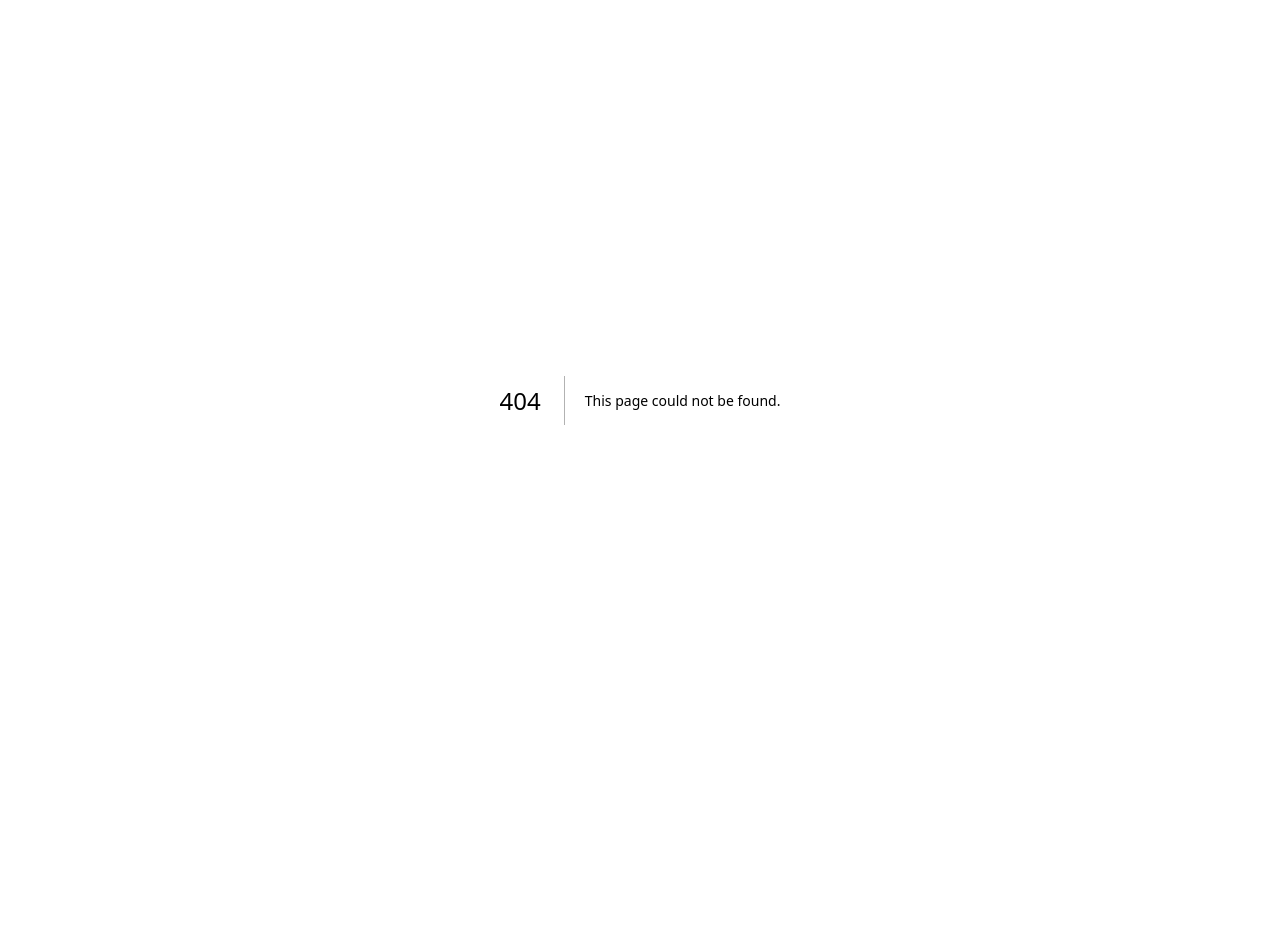
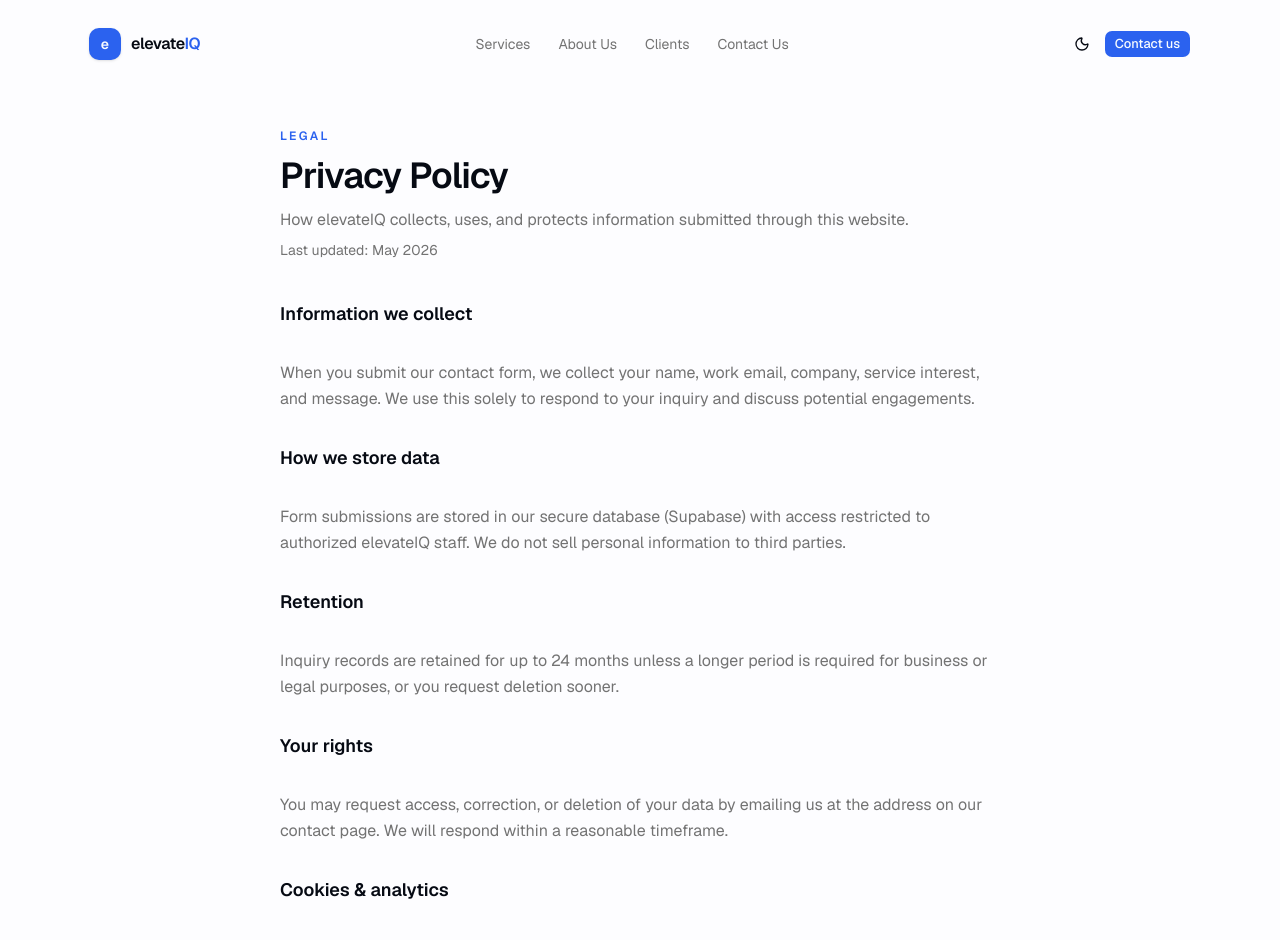
Before and after one commit to emailtorkalva/elevateIQRepo, a Next.js app: page /privacy in a window 1280 px wide. Before the commit this address had no page. Shown: the top 940 px of the page. Before the commit the page ends 800 px from the top, so only its background shows below. Built offline with nearby package versions, Linux system fonts and the light colour scheme.

Commit message:
Create page.tsx

```diff
--- /dev/null
+++ b/app/privacy/page.tsx
@@ -0,0 +1,56 @@
+import type { Metadata } from "next";
+
+import { Footer } from "@/components/home/footer";
+import { Navbar } from "@/components/home/navbar";
+import { ProsePage } from "@/components/legal/prose-page";
+import { BRAND_NAME } from "@/lib/brand";
+
+export const metadata: Metadata = {
+  title: `Privacy Policy | ${BRAND_NAME}`,
+};
+
+export default function PrivacyPage() {
+  return (
+    <>
+      <Navbar />
+      <main>
+        <ProsePage
+          title="Privacy Policy"
+          description={`How ${BRAND_NAME} collects, uses, and protects information submitted through this website.`}
+        >
+          <h2>Information we collect</h2>
+          <p>
+            When you submit our contact form, we collect your name, work email, company, service
+            interest, and message. We use this solely to respond to your inquiry and discuss
+            potential engagements.
+          </p>
+
+          <h2>How we store data</h2>
+          <p>
+            Form submissions are stored in our secure database (Supabase) with access restricted to
+            authorized elevateIQ staff. We do not sell personal information to third parties.
+          </p>
+
+          <h2>Retention</h2>
+          <p>
+            Inquiry records are retained for up to 24 months unless a longer period is required for
+            business or legal purposes, or you request deletion sooner.
+          </p>
+
+          <h2>Your rights</h2>
+          <p>
+            You may request access, correction, or deletion of your data by emailing us at the
+            address on our contact page. We will respond within a reasonable timeframe.
+          </p>
+
+          <h2>Cookies & analytics</h2>
+          <p>
+            This site may use essential cookies for theme preferences. If analytics are enabled in
+            the future, this policy will be updated accordingly.
+          </p>
+        </ProsePage>
+      </main>
+      <Footer />
+    </>
+  );
+}
```
